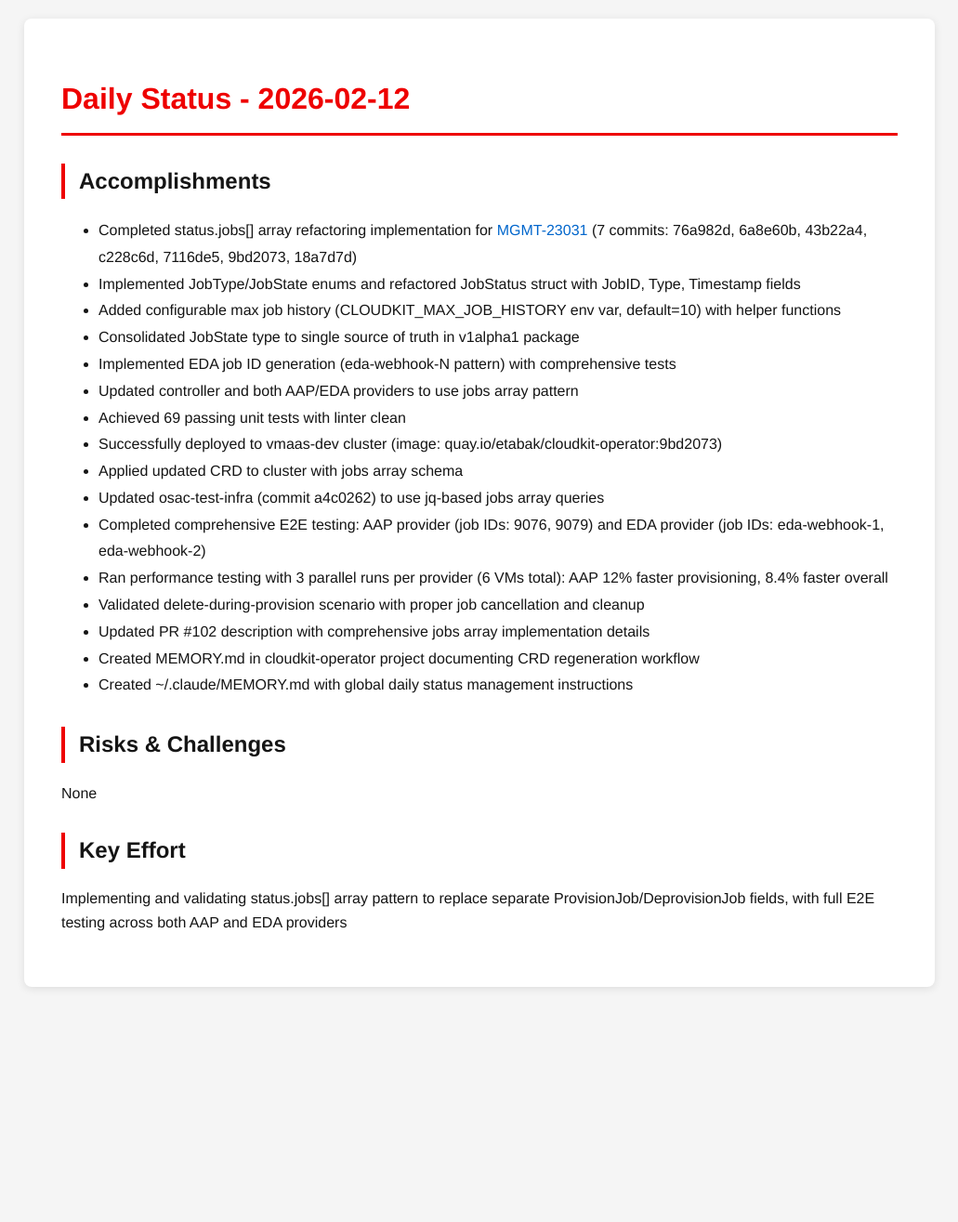
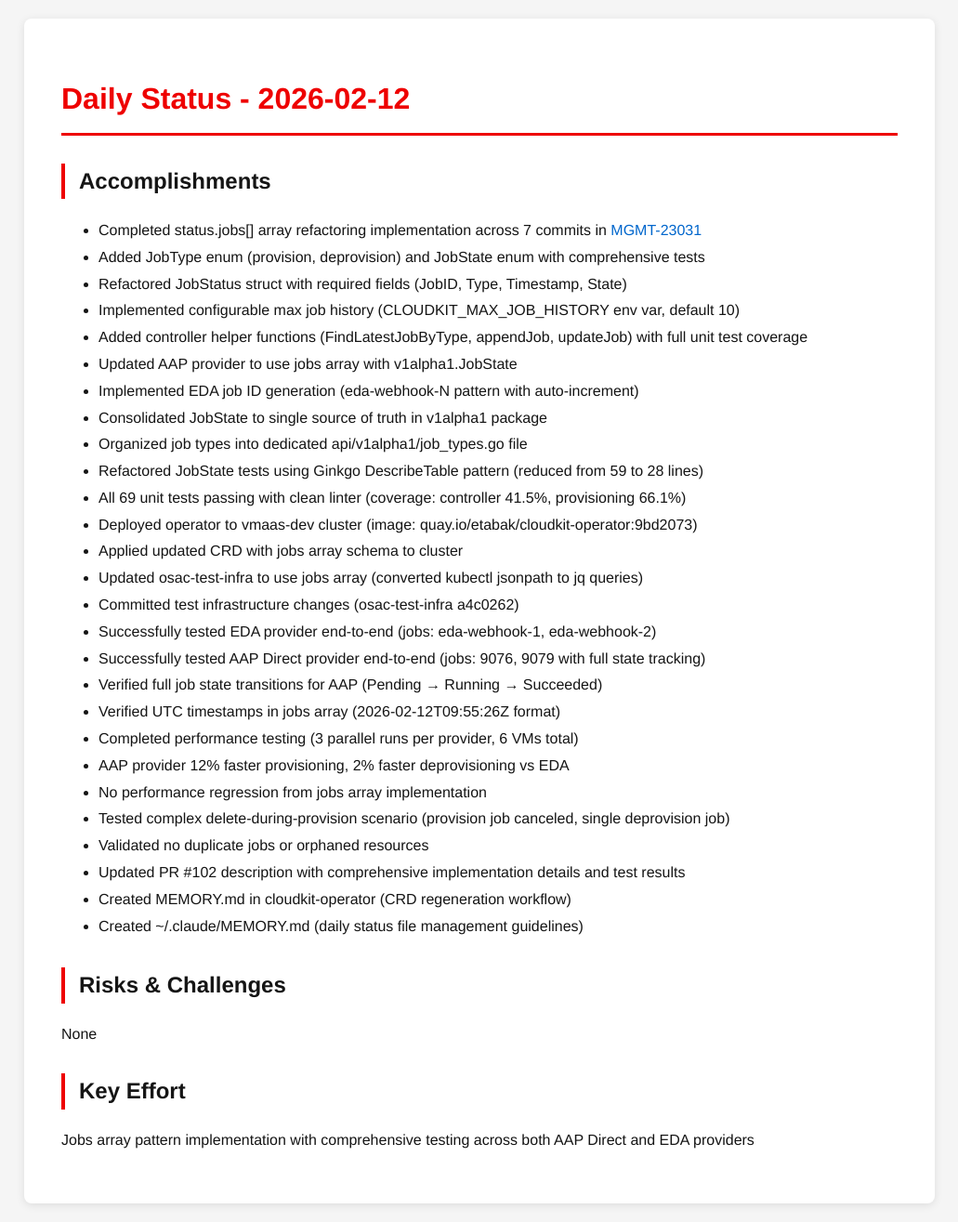
Before and after one commit to tzvatot/daily-status, a Jekyll site: the page built from 2026-02-12.md, in a window 1280 px wide. Shown: the whole page at 93% size, without its empty margins (124-1155 px from the left). Built offline with Jekyll 4.4.1, drawn with Linux system fonts in a browser that asks for light colours; before the commit the page ends 1082 px from its top, so only the background shows below that.

Commit message:
Daily status update - 2026-02-12

```diff
--- a/2026-02-12.md
+++ b/2026-02-12.md
@@ -7,25 +7,36 @@ date: 2026-02-12
 # Daily Status - 2026-02-12
 
 ## Accomplishments
-- Completed status.jobs[] array refactoring implementation for [MGMT-23031](https://issues.redhat.com/browse/MGMT-23031) (7 commits: 76a982d, 6a8e60b, 43b22a4, c228c6d, 7116de5, 9bd2073, 18a7d7d)
-- Implemented JobType/JobState enums and refactored JobStatus struct with JobID, Type, Timestamp fields
-- Added configurable max job history (CLOUDKIT_MAX_JOB_HISTORY env var, default=10) with helper functions
-- Consolidated JobState type to single source of truth in v1alpha1 package
-- Implemented EDA job ID generation (eda-webhook-N pattern) with comprehensive tests
-- Updated controller and both AAP/EDA providers to use jobs array pattern
-- Achieved 69 passing unit tests with linter clean
-- Successfully deployed to vmaas-dev cluster (image: quay.io/etabak/cloudkit-operator:9bd2073)
-- Applied updated CRD to cluster with jobs array schema
-- Updated osac-test-infra (commit a4c0262) to use jq-based jobs array queries
-- Completed comprehensive E2E testing: AAP provider (job IDs: 9076, 9079) and EDA provider (job IDs: eda-webhook-1, eda-webhook-2)
-- Ran performance testing with 3 parallel runs per provider (6 VMs total): AAP 12% faster provisioning, 8.4% faster overall
-- Validated delete-during-provision scenario with proper job cancellation and cleanup
-- Updated PR #102 description with comprehensive jobs array implementation details
-- Created MEMORY.md in cloudkit-operator project documenting CRD regeneration workflow
-- Created ~/.claude/MEMORY.md with global daily status management instructions
+- Completed status.jobs[] array refactoring implementation across 7 commits in [MGMT-23031](https://issues.redhat.com/browse/MGMT-23031)
+- Added JobType enum (provision, deprovision) and JobState enum with comprehensive tests
+- Refactored JobStatus struct with required fields (JobID, Type, Timestamp, State)
+- Implemented configurable max job history (CLOUDKIT_MAX_JOB_HISTORY env var, default 10)
+- Added controller helper functions (FindLatestJobByType, appendJob, updateJob) with full unit test coverage
+- Updated AAP provider to use jobs array with v1alpha1.JobState
+- Implemented EDA job ID generation (eda-webhook-N pattern with auto-increment)
+- Consolidated JobState to single source of truth in v1alpha1 package
+- Organized job types into dedicated api/v1alpha1/job_types.go file
+- Refactored JobState tests using Ginkgo DescribeTable pattern (reduced from 59 to 28 lines)
+- All 69 unit tests passing with clean linter (coverage: controller 41.5%, provisioning 66.1%)
+- Deployed operator to vmaas-dev cluster (image: quay.io/etabak/cloudkit-operator:9bd2073)
+- Applied updated CRD with jobs array schema to cluster
+- Updated osac-test-infra to use jobs array (converted kubectl jsonpath to jq queries)
+- Committed test infrastructure changes (osac-test-infra a4c0262)
+- Successfully tested EDA provider end-to-end (jobs: eda-webhook-1, eda-webhook-2)
+- Successfully tested AAP Direct provider end-to-end (jobs: 9076, 9079 with full state tracking)
+- Verified full job state transitions for AAP (Pending → Running → Succeeded)
+- Verified UTC timestamps in jobs array (2026-02-12T09:55:26Z format)
+- Completed performance testing (3 parallel runs per provider, 6 VMs total)
+- AAP provider 12% faster provisioning, 2% faster deprovisioning vs EDA
+- No performance regression from jobs array implementation
+- Tested complex delete-during-provision scenario (provision job canceled, single deprovision job)
+- Validated no duplicate jobs or orphaned resources
+- Updated PR #102 description with comprehensive implementation details and test results
+- Created MEMORY.md in cloudkit-operator (CRD regeneration workflow)
+- Created ~/.claude/MEMORY.md (daily status file management guidelines)
 
 ## Risks & Challenges
 None
 
 ## Key Effort
-Implementing and validating status.jobs[] array pattern to replace separate ProvisionJob/DeprovisionJob fields, with full E2E testing across both AAP and EDA providers
+Jobs array pattern implementation with comprehensive testing across both AAP Direct and EDA providers
```
